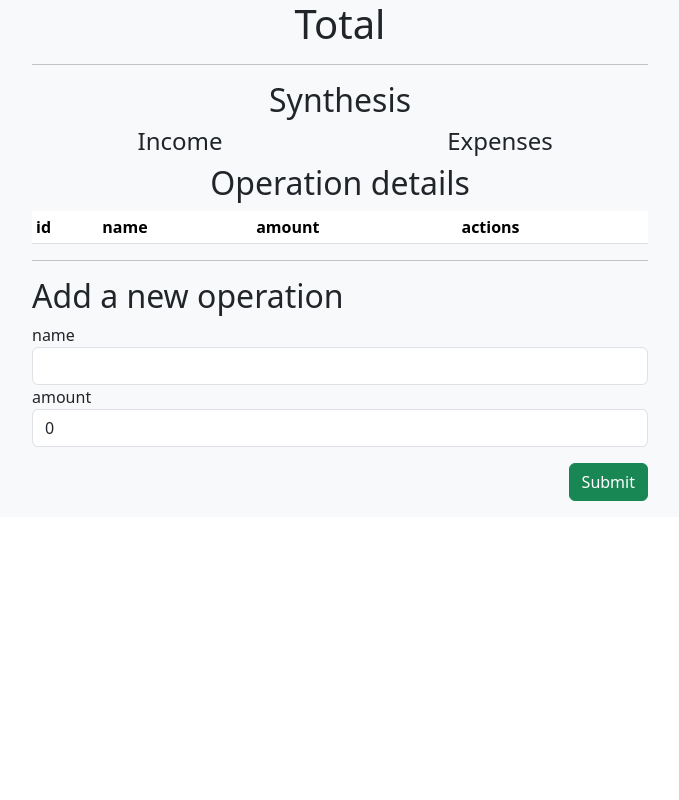
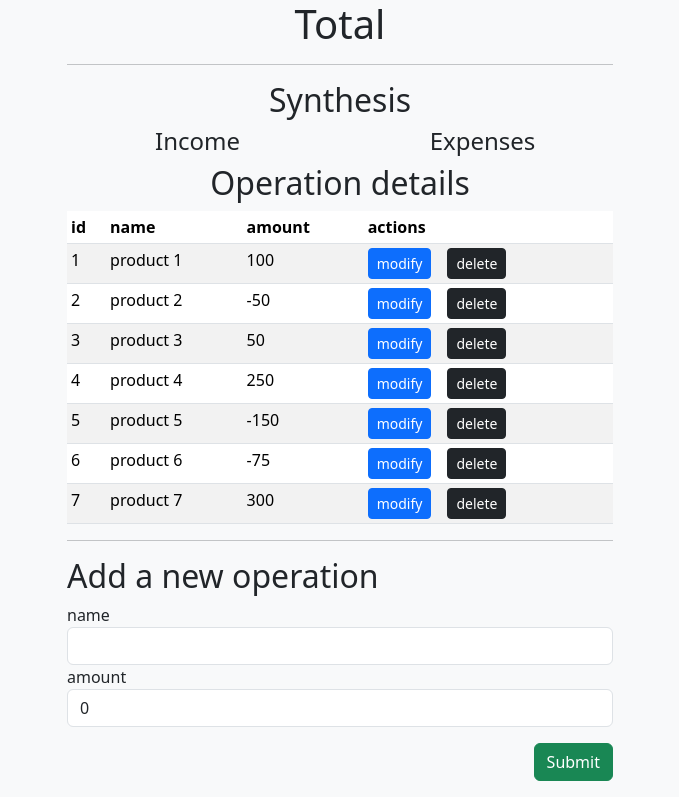
Before and after one commit to daddyjanno/Calculateur_de_d-penses, a React (Vite) app in the folder Calculateur/: page / in a window 1280 px wide. Shown: the whole page, without its empty margins (300-979 px from the left). Built offline with nearby package versions, Linux system fonts and the light colour scheme.

Commit message:
Calculator

```diff
--- a/Calculateur/src/Calculator.tsx
+++ b/Calculateur/src/Calculator.tsx
@@ -3,10 +3,16 @@ import Form from './components/Form/Form'
 import Total from './components/Total/Total'
 import Synthesis from './components/Synthesis/Synthesis'
 import Detail from './components/Detail/Detail'
+import { useSelector } from 'react-redux'
+import { getOperations } from './app/operationsSlice'
 
 function Calculator() {
+    const operations = useSelector(getOperations)
+    // operations.map((item) => console.log(item))
+    console.log(operations, typeof operations, Array.isArray(operations))
+
     return (
-        <div className="container-fluid bg-light template">
+        <div className="container-xl bg-light template">
             <header className="row">
                 <div className="col-6 offset-3">
                     <Total />
@@ -19,7 +25,7 @@ function Calculator() {
             </section>
             <main className="row">
                 <div className="col-6 offset-3">
-                    <Detail />
+                    <Detail operations={operations} />
                 </div>
             </main>
             <footer className="row">
```
